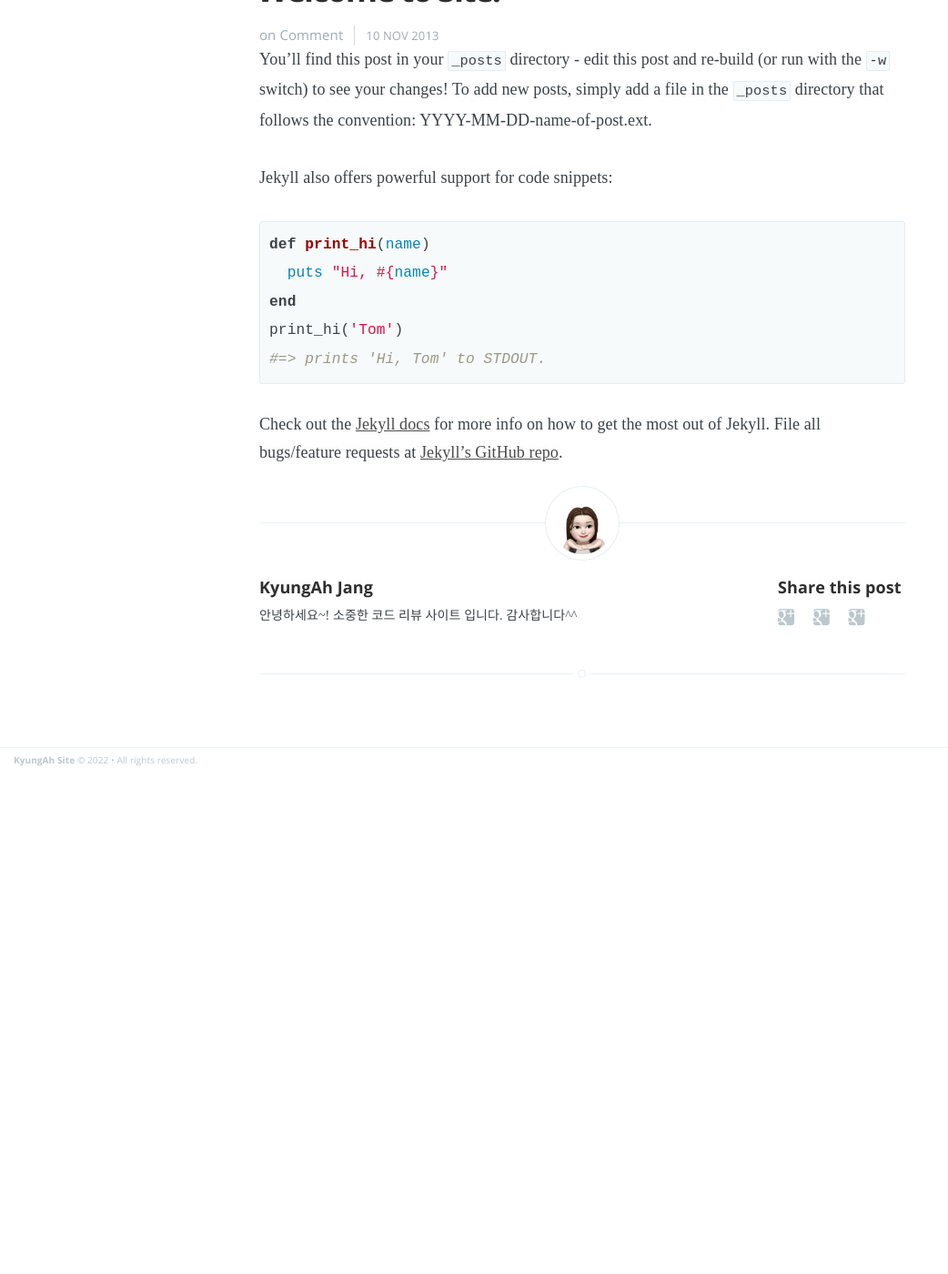
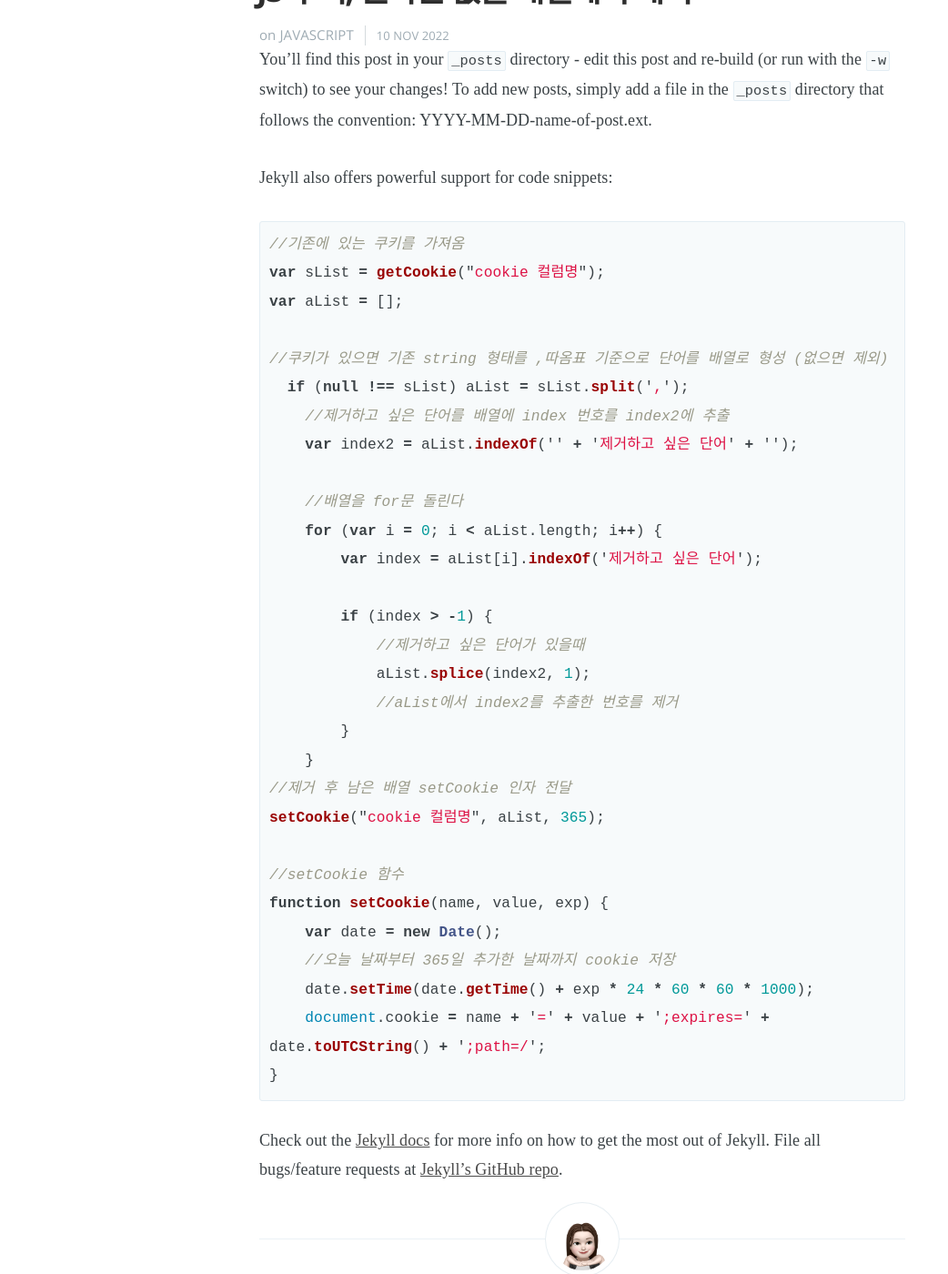
Before and after one commit to kajang93/kajang93.github.io, a Jekyll site: the page built from _posts/2022-11-10-welcome-to-jekyll.markdown, in a window 1280 px wide and 1400 px high, scrolled down 210 px. Shown: the whole window at 91% size, without its empty margins (0-1042 px from the left). Built offline with Jekyll 4.4.1, drawn with Linux system fonts in a browser that asks for light colours; before the commit the page ends 1059 px from its top, so only the background shows below that; some of the changed text lies outside the part shown.

Commit message:
커밋22

```diff
--- a/_posts/2022-11-10-welcome-to-jekyll.markdown
+++ b/_posts/2022-11-10-welcome-to-jekyll.markdown
@@ -1,8 +1,8 @@
 ---
 layout: post
-title:  "Welcome to Site!"
-date:   2013-11-10 10:18:00
-categories: Comment
+title:  "JS 쿠키, 원하는 값을 배열에서 제거"
+date:   2022-11-10 14:41:00
+categories: JAVASCRIPT
 ---
 
 You'll find this post in your `_posts` directory - edit this post and re-build (or run with the `-w` switch) to see your changes!
@@ -10,12 +10,36 @@ To add new posts, simply add a file in the `_posts` directory that follows the c
 
 Jekyll also offers powerful support for code snippets:
 
-{% highlight ruby %}
-def print_hi(name)
-  puts "Hi, #{name}"
-end
-print_hi('Tom')
-#=> prints 'Hi, Tom' to STDOUT.
+{% highlight javascript %}
+//기존에 있는 쿠키를 가져옴
+var sList = getCookie("cookie 컬럼명");
+var aList = [];
+
+//쿠키가 있으면 기존 string 형태를 ,따옴표 기준으로 단어를 배열로 형성 (없으면 제외)
+  if (null !== sList) aList = sList.split(',');
+    //제거하고 싶은 단어를 배열에 index 번호를 index2에 추출
+    var index2 = aList.indexOf('' + '제거하고 싶은 단어' + '');
+
+    //배열을 for문 돌린다
+    for (var i = 0; i < aList.length; i++) {
+        var index = aList[i].indexOf('제거하고 싶은 단어');
+
+        if (index > -1) {
+            //제거하고 싶은 단어가 있을때
+            aList.splice(index2, 1);
+            //aList에서 index2를 추출한 번호를 제거
+        }
+    }
+//제거 후 남은 배열 setCookie 인자 전달
+setCookie("cookie 컬럼명", aList, 365);
+
+//setCookie 함수
+function setCookie(name, value, exp) {
+    var date = new Date();
+    //오늘 날짜부터 365일 추가한 날짜까지 cookie 저장
+    date.setTime(date.getTime() + exp * 24 * 60 * 60 * 1000);
+    document.cookie = name + '=' + value + ';expires=' + date.toUTCString() + ';path=/';
+}
 {% endhighlight %}
 Check out the [Jekyll docs][jekyll] for more info on how to get the most out of Jekyll. File all bugs/feature requests at [Jekyll's GitHub repo][jekyll-gh].
 
```
